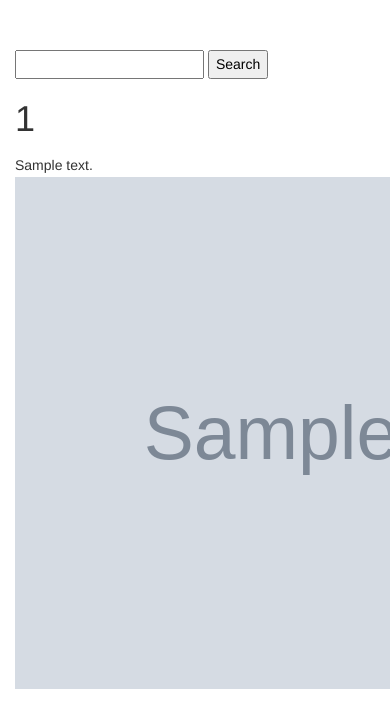
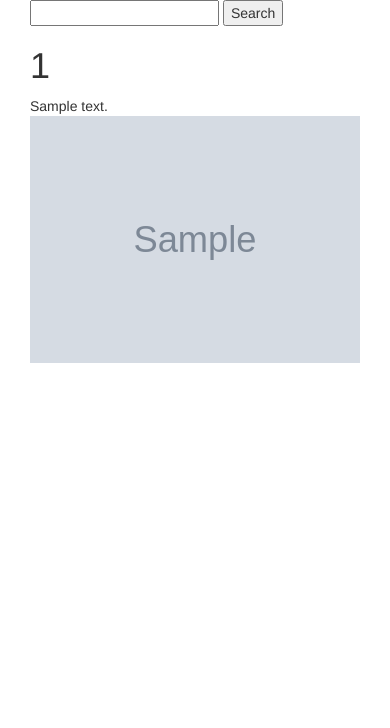
Before and after one commit to icharity/donate, a Django app: template nx/templates/need_detail.html in a window 390 px wide; the page is wider, and only the part inside the window is pictured. Shown: the top 728 px of that part. Run offline with Django 3.2, Linux system fonts and the light colour scheme; the template is opened without the code that fills it: most values are stand-ins (such as "Sample title", 1, 10 or a date in 2020); grey boxes marked "Sample" are stand-in pictures; some libraries are stand-ins or nearby versions.

Commit message:
need-details.html as responsive -lina&jiao

```diff
--- a/nx/templates/need_detail.html
+++ b/nx/templates/need_detail.html
@@ -2,13 +2,14 @@
 <script src="{% static "mezzanine/js/jquery-1.7.1.min.js" %}"></script>
 <script src="{% static "js/bootstrap.js" %}"></script>
 
-<link rel="stylesheet" href="{% static "css/bootstrap.css" %}">
-<link rel="stylesheet" href="{% static "css/mezzanine.css" %}">
-<link rel="stylesheet" href="{% static "css/bootstrap-theme.css" %}">
+<link rel="stylesheet" href="{% static "css/bootstrap.min.css" %}">
 
 {% load i18n %}
 
 {% block main %}
+<div class="container-fluid">
+    <div class="row">
+        <div class="col-sm-12">
             <div class="container">
                 <form type="get" action=".">
                     <input type="text" name="q">
@@ -20,7 +21,10 @@
                 <p>
                     {{ need.description }}
                     <br/>
-        <img src="{{need.get_image_url}}" height=512 width=512 alt=""/>
+                    <img src="{{need.get_image_url}}" width=100% alt=""/>
                 </p>
             </div>
+        </div>
+    </div>
+</div>
 {% endblock %}
```
Lines whose indentation alone changed are shown as unchanged.
